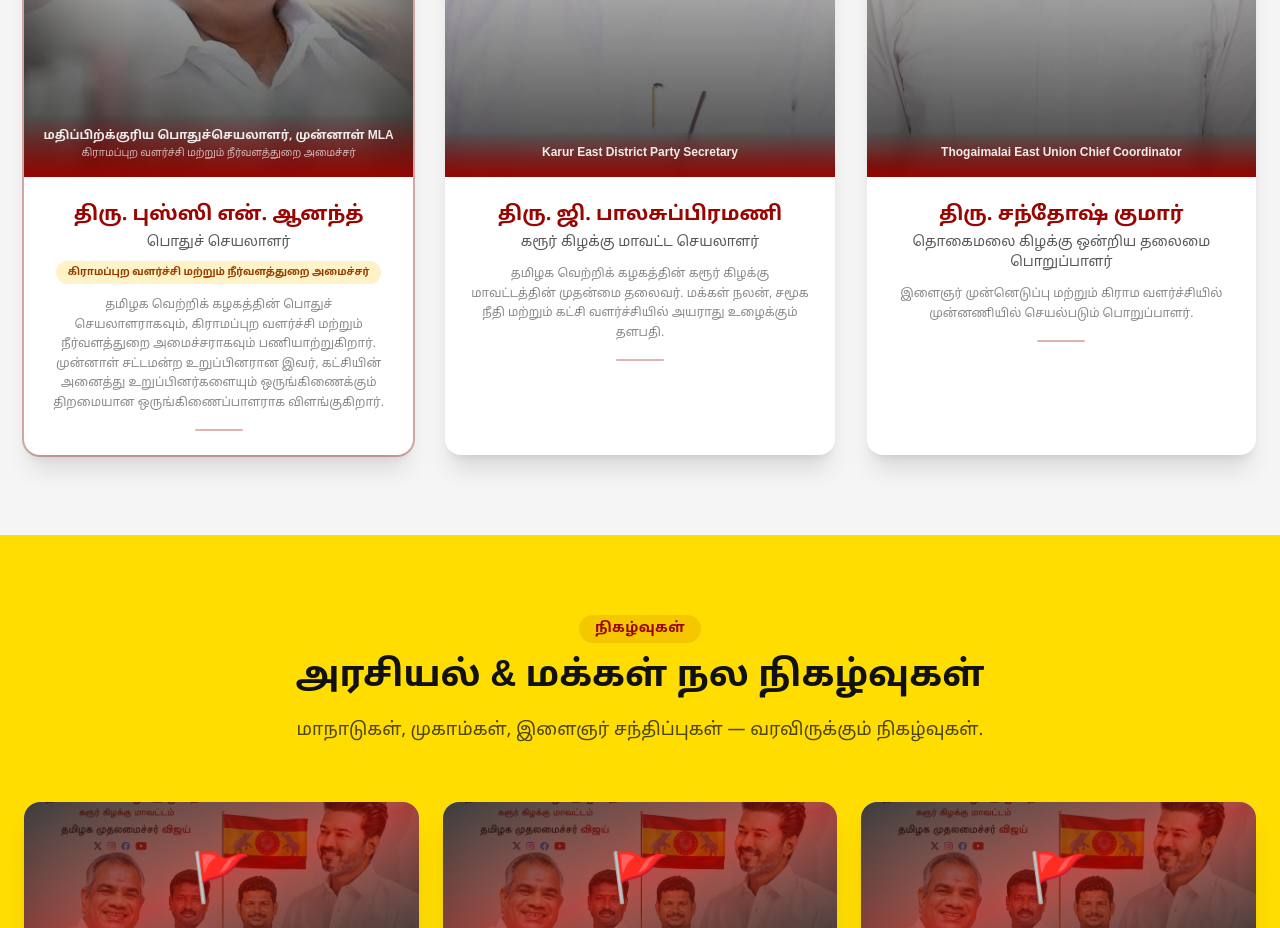
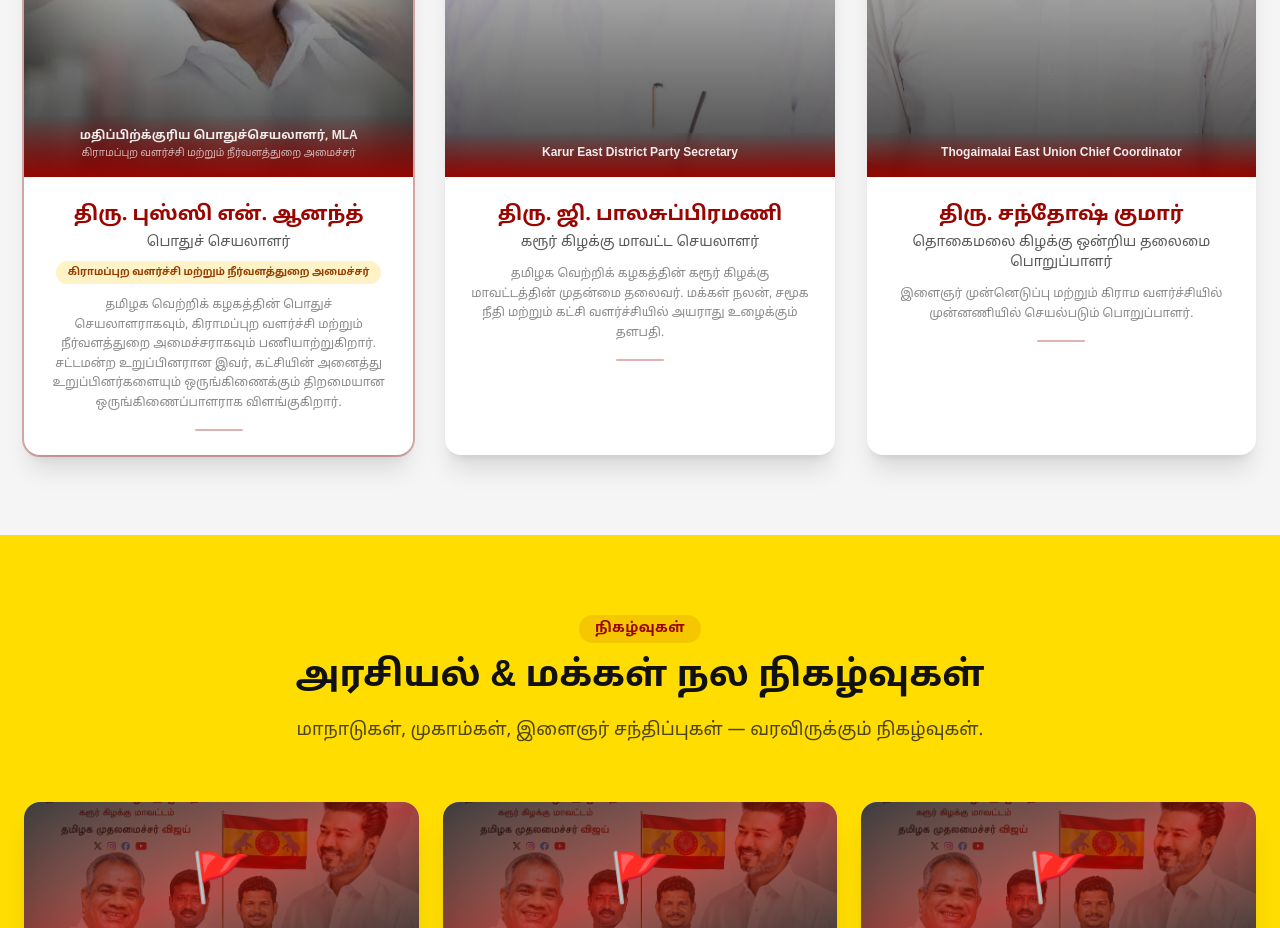
Before and after one commit to sarandevarjun/santhosh-portipolio, a Next.js app: page / in a window 1280 px wide. Shown: the part 7420-8348 px from the top of the page. Built offline with nearby package versions, Linux system fonts and the light colour scheme.

Commit message:
Added text changes

```diff
--- a/components/sections/LeadershipSection.js
+++ b/components/sections/LeadershipSection.js
@@ -13,8 +13,8 @@ const leadershipData = [
     designation: "General Secretary",
     ministerRole: "கிராமப்புற வளர்ச்சி மற்றும் நீர்வளத்துறை அமைச்சர்",
     ministerRoleEn: "Minister for Rural Development and Water Resources",
-    fullTitle: "மதிப்பிற்க்குரிய பொதுச்செயலாளர், முன்னாள் MLA",
-    description: "தமிழக வெற்றிக் கழகத்தின் பொதுச் செயலாளராகவும், கிராமப்புற வளர்ச்சி மற்றும் நீர்வளத்துறை அமைச்சராகவும் பணியாற்றுகிறார். முன்னாள் சட்டமன்ற உறுப்பினரான இவர், கட்சியின் அனைத்து உறுப்பினர்களையும் ஒருங்கிணைக்கும் திறமையான ஒருங்கிணைப்பாளராக விளங்குகிறார்.",
+    fullTitle: "மதிப்பிற்க்குரிய பொதுச்செயலாளர், MLA",
+    description: "தமிழக வெற்றிக் கழகத்தின் பொதுச் செயலாளராகவும், கிராமப்புற வளர்ச்சி மற்றும் நீர்வளத்துறை அமைச்சராகவும் பணியாற்றுகிறார். சட்டமன்ற உறுப்பினரான இவர், கட்சியின் அனைத்து உறுப்பினர்களையும் ஒருங்கிணைக்கும் திறமையான ஒருங்கிணைப்பாளராக விளங்குகிறார்.",
     description2: "",
     image: "/images/union-leaders/bussy-anand.jpeg",
     isGeneralSecretary: true
```
